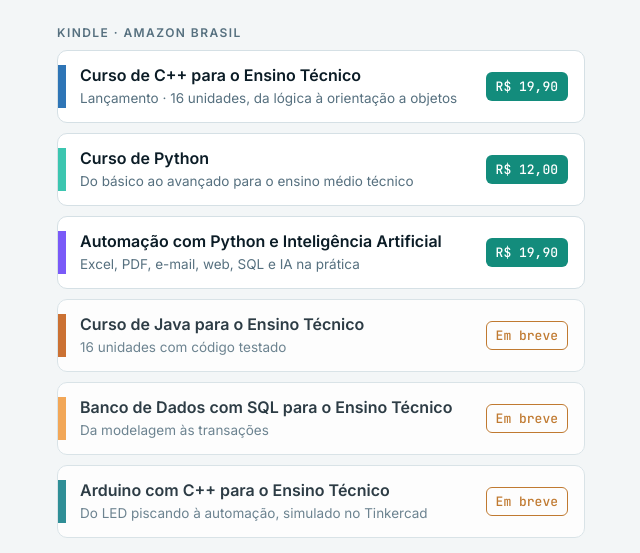
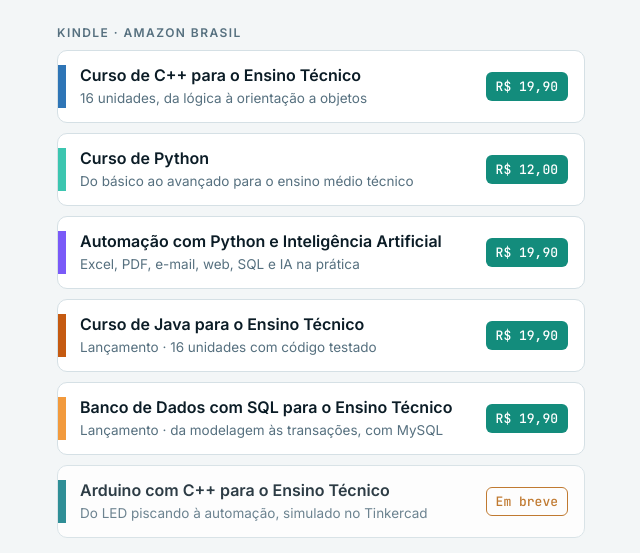
Before and after one commit to Vetore/Vetore.github.io, a plain HTML site: page index.html in a window 1280 px wide. Shown: the part 247-800 px from the top of the page, without its empty margins (319-959 px from the left). Drawn offline with Linux system fonts and the light colour scheme.

Commit message:
Java e SQL à venda: links da Amazon
Co-Authored-By: Claude Fable 5.2 <noreply@anthropic.com>
Claude-Session: https://claude.ai/code/session_01TUBCuAH1UYuDfwgebocmH9

```diff
--- a/index.html
+++ b/index.html
@@ -59,11 +59,11 @@ footer{font-size:13px;color:var(--muted);border-top:1px solid var(--line);paddin
   <section>
     <h2>Kindle · Amazon Brasil</h2>
     <ul class="list">
-      <li><a class="book" style="--c:#2E75B6" href="https://www.amazon.com.br/dp/B0HRLM39XC" target="_blank" rel="noopener"><span class="spine"></span><span class="t"><strong>Curso de C++ para o Ensino Técnico</strong><small>Lançamento · 16 unidades, da lógica à orientação a objetos</small></span><span class="p">R$ 19,90</span></a></li>
+      <li><a class="book" style="--c:#2E75B6" href="https://www.amazon.com.br/dp/B0HRLM39XC" target="_blank" rel="noopener"><span class="spine"></span><span class="t"><strong>Curso de C++ para o Ensino Técnico</strong><small>16 unidades, da lógica à orientação a objetos</small></span><span class="p">R$ 19,90</span></a></li>
       <li><a class="book" style="--c:#3CC6B0" href="https://www.amazon.com.br/dp/B0GX2WT9F8" target="_blank" rel="noopener"><span class="spine"></span><span class="t"><strong>Curso de Python</strong><small>Do básico ao avançado para o ensino médio técnico</small></span><span class="p">R$ 12,00</span></a></li>
       <li><a class="book" style="--c:#7A5AF8" href="https://www.amazon.com.br/dp/B0HQ53LGSW" target="_blank" rel="noopener"><span class="spine"></span><span class="t"><strong>Automação com Python e Inteligência Artificial</strong><small>Excel, PDF, e-mail, web, SQL e IA na prática</small></span><span class="p">R$ 19,90</span></a></li>
-      <li><div class="book soon" style="--c:#C55A11"><span class="spine"></span><span class="t"><strong>Curso de Java para o Ensino Técnico</strong><small>16 unidades com código testado</small></span><span class="p">Em breve</span></div></li>
-      <li><div class="book soon" style="--c:#F29A3D"><span class="spine"></span><span class="t"><strong>Banco de Dados com SQL para o Ensino Técnico</strong><small>Da modelagem às transações</small></span><span class="p">Em breve</span></div></li>
+      <li><a class="book" style="--c:#C55A11" href="https://www.amazon.com.br/dp/B0H9X1F43P" target="_blank" rel="noopener"><span class="spine"></span><span class="t"><strong>Curso de Java para o Ensino Técnico</strong><small>Lançamento · 16 unidades com código testado</small></span><span class="p">R$ 19,90</span></a></li>
+      <li><a class="book" style="--c:#F29A3D" href="https://www.amazon.com.br/dp/B0H8DTZ193" target="_blank" rel="noopener"><span class="spine"></span><span class="t"><strong>Banco de Dados com SQL para o Ensino Técnico</strong><small>Lançamento · da modelagem às transações, com MySQL</small></span><span class="p">R$ 19,90</span></a></li>
       <li><div class="book soon" style="--c:#0E7C86"><span class="spine"></span><span class="t"><strong>Arduino com C++ para o Ensino Técnico</strong><small>Do LED piscando à automação, simulado no Tinkercad</small></span><span class="p">Em breve</span></div></li>
     </ul>
   </section>
```
